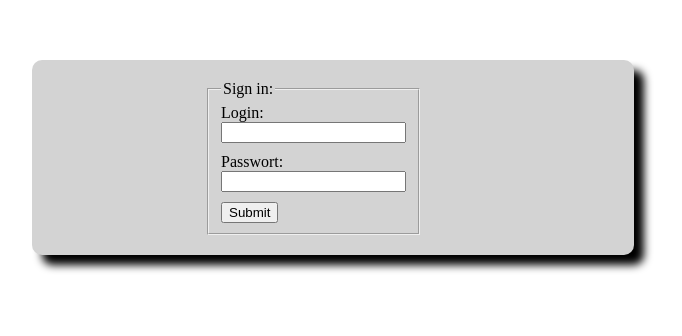
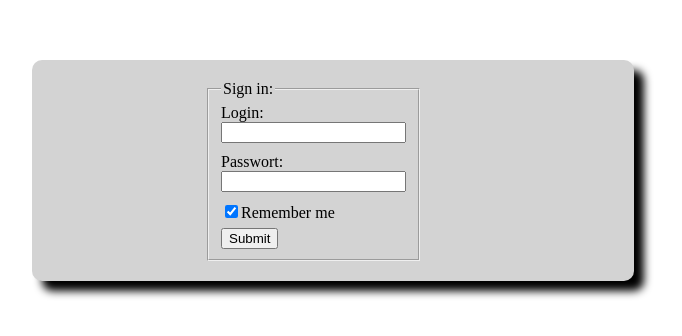
Before and after one commit to NataGildry/accessibility-login-form, an Angular app: page / in a window 1280 px wide. Shown: the part 164-500 px from the top of the page, without its empty margins (176-858 px from the left). Built offline with nearby package versions, Linux system fonts and the light colour scheme.

Commit message:
add checkbox

```diff
--- a/src/app/app.component.html
+++ b/src/app/app.component.html
@@ -10,6 +10,7 @@
       <label for="passwort">Passwort:</label>
       <input type="text" name="passwort" id="passwort" ngModel required #userPasswort="ngModel">
     </div>
+    <input type="checkbox" id="rememberMe" class="checkbox" checked> <label for="rememberMe">Remember me</label>
     <div>
       <button type="submit">Submit</button>
     </div>
--- a/src/app/app.component.scss
+++ b/src/app/app.component.scss
@@ -20,3 +20,7 @@
     margin-bottom: 10px;
   }
 }
+
+.checkbox {
+  display: inline!important;
+}
```
